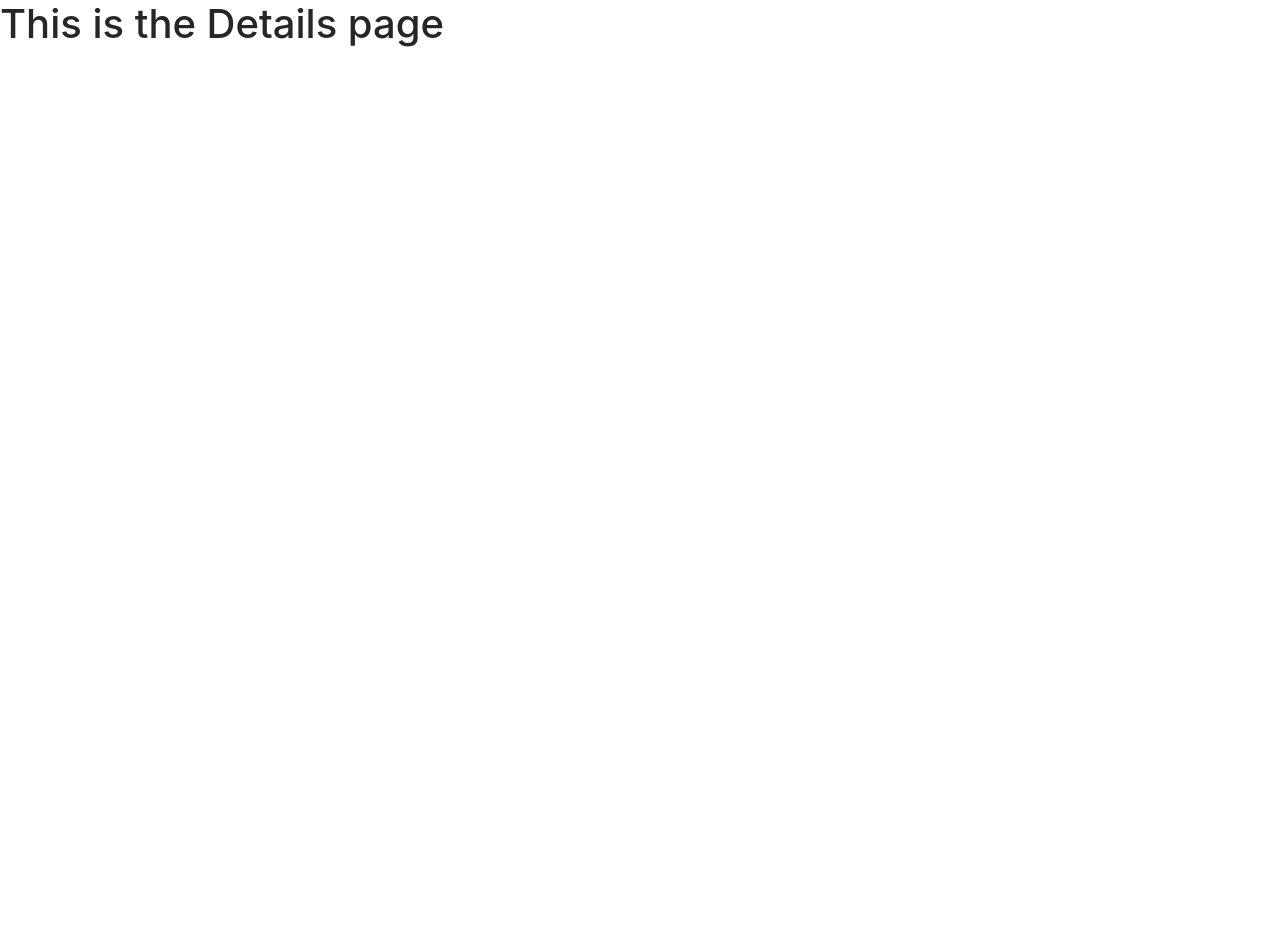
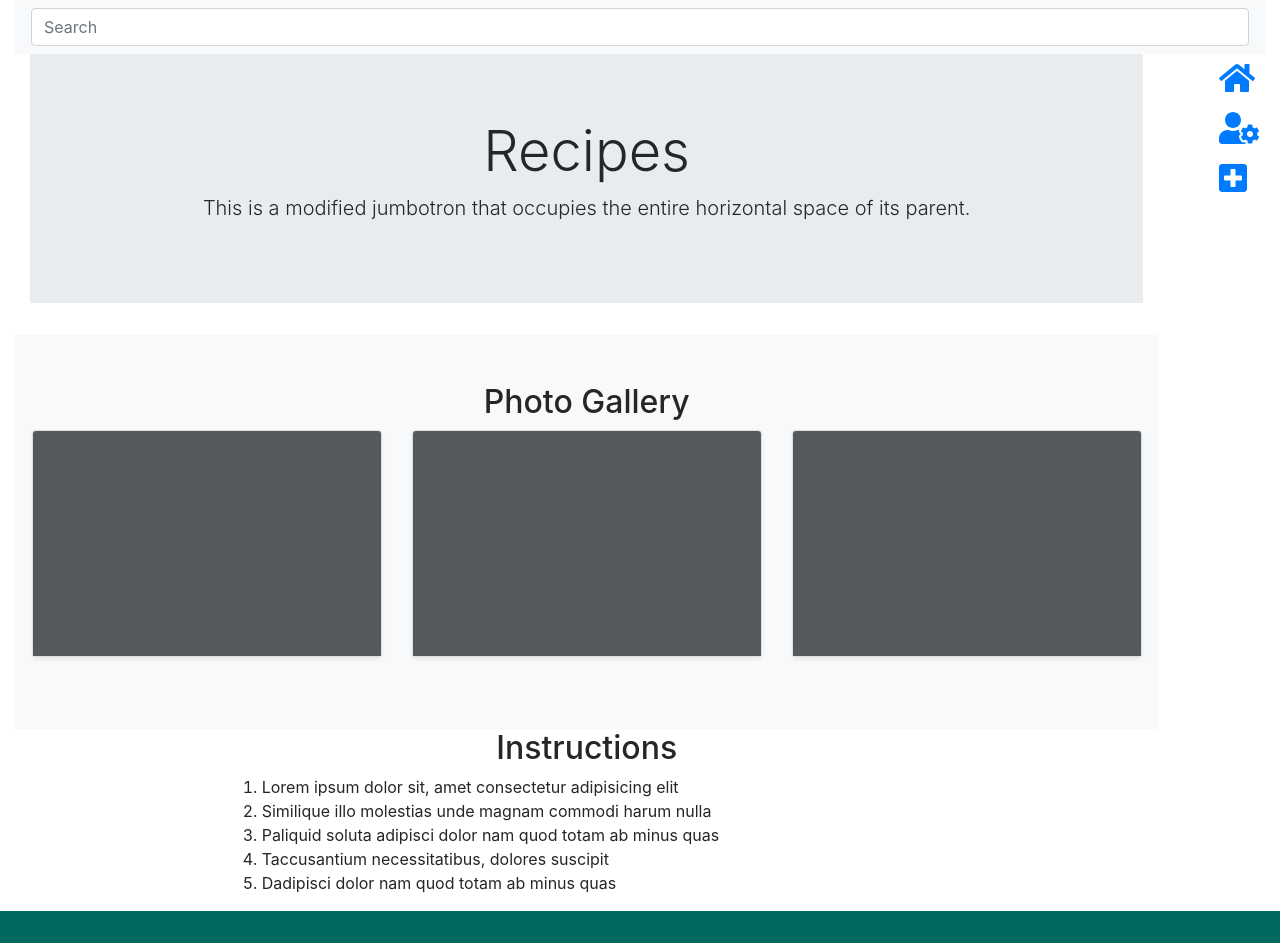
Before and after one commit to Project-MKB/project-mkb, a React (Create React App) app in the folder frontend/: page /details in a window 1280 px wide. Shown: the top 943 px of the page. Before the commit the page ends 800 px from the top, so only its background shows below. Built offline with nearby package versions, Linux system fonts and the light colour scheme.

Commit message:
builds details page - fixes #22

```diff
--- /dev/null
+++ b/frontend/src/components/details/DetailsHero.js
@@ -0,0 +1,16 @@
+import React from 'react';
+
+const DetailsHero = () => {
+    return(
+        <div className="container-fluid">
+            <div className="jumbotron jumbotron-fluid">
+                <div className="container text-center">
+                    <h1 className="display-4">Recipes</h1>
+                    <p className="lead">This is a modified jumbotron that occupies the entire horizontal space of its parent.</p>
+                </div>
+            </div>
+         </div>
+    );
+}
+
+export default DetailsHero;
--- /dev/null
+++ b/frontend/src/components/details/Gallery.js
@@ -0,0 +1,34 @@
+import React, { Component } from 'react';
+
+const Gallery = () => {
+    return (
+        <div className="album py-5 bg-light">
+                <div className="container">
+                    <div className="row">
+                        <div className="col-12 col-md-8 offset-2 text-center">
+                            <h2>Photo Gallery</h2>
+                        </div>
+                    </div>
+                    <div className="row">
+                        <div className="col-md-4">
+                            <div className="card mb-4 shadow-sm">
+                                <svg className="bd-placeholder-img card-img-top" width="100%" height="225" xmlns="http://www.w3.org/2000/svg" preserveAspectRatio="xMidYMid slice" focusable="false" role="img" aria-label="Placeholder: Thumbnail"><title>Placeholder</title><rect width="100%" height="100%" fill="#55595c"></rect></svg>
+                                </div>
+                            </div>
+                        <div className="col-md-4">
+                            <div className="card mb-4 shadow-sm">
+                                <svg className="bd-placeholder-img card-img-top" width="100%" height="225" xmlns="http://www.w3.org/2000/svg" preserveAspectRatio="xMidYMid slice" focusable="false" role="img" aria-label="Placeholder: Thumbnail"><title>Placeholder</title><rect width="100%" height="100%" fill="#55595c"></rect></svg>
+                            </div>
+                        </div>
+                        <div className="col-md-4">
+                            <div className="card mb-4 shadow-sm">
+                                <svg className="bd-placeholder-img card-img-top" width="100%" height="225" xmlns="http://www.w3.org/2000/svg" preserveAspectRatio="xMidYMid slice" focusable="false" role="img" aria-label="Placeholder: Thumbnail"><title>Placeholder</title><rect width="100%" height="100%" fill="#55595c"></rect></svg>
+                            </div>
+                        </div>
+                        </div>
+                        </div>
+                        </div>
+    )
+}
+
+export default Gallery;
--- /dev/null
+++ b/frontend/src/components/details/RecipeInstructions.js
@@ -0,0 +1,28 @@
+import React from 'react';
+
+const RecipeInstructions = () => {
+    return (
+        <div class="container">
+            <div className="row">
+                <div className="col-12 col-md-8 offset-2 text-center">
+                    <h2>Instructions</h2>
+                </div>
+            </div>
+            <div className="row">
+                <div className="col-12 col-md-8 offset-2">
+                    <ol>
+                        <li>Lorem ipsum dolor sit, amet consectetur adipisicing elit </li>
+                        <li>Similique illo molestias unde magnam commodi harum nulla</li>
+                        <li>Paliquid soluta adipisci dolor nam quod totam ab minus quas </li>
+                        <li>Taccusantium necessitatibus, dolores suscipit</li>
+                        <li>Dadipisci dolor nam quod totam ab minus quas</li>
+                    </ol>
+                </div>
+            </div>
+        </div>
+    )
+}
+
+
+
+export default RecipeInstructions;
--- a/frontend/src/pages/details.js
+++ b/frontend/src/pages/details.js
@@ -1,5 +1,30 @@
-import React from "react";
+import React from 'react';
+import Nav2 from '../components/global/Nav2';
+import SearchBar from '../components/global/SearchBar';
+import DetailsHero from '../components/details/DetailsHero';
+import Gallery from '../components/details/Gallery';
+import RecipeInstructions from '../components/details/RecipeInstructions';
+import Footer from '../components/global/Footer';
 
-const Details = () => <h1>This is the Details page</h1>;
+const Details = () => {
+    return (
+        <div>
+            <SearchBar />
+            <div className="container-fluid">
+                <div className="row">
+                    <div className="col-md-11">
+                        <DetailsHero />
+                        <Gallery />
+                        <RecipeInstructions />
+                    </div>
+                    <div className="col-md-1">
+                        <Nav2 />
+                    </div>
+                </div>
+            </div>
+            <Footer />
+        </div>
+    )
+}
 
 export default Details;
--- a/frontend/src/pages/main.js
+++ b/frontend/src/pages/main.js
@@ -1,5 +1,4 @@
 import React from 'react';
-import Nav from '../components/global/Nav';
 import Nav2 from '../components/global/Nav2';
 import SearchBar from '../components/global/SearchBar';
 import MainHero from '../components/main/MainHero';
```
